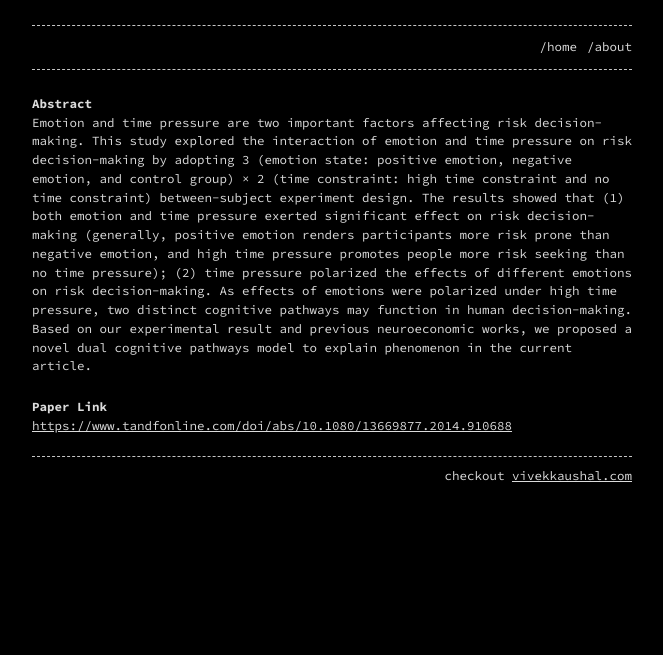
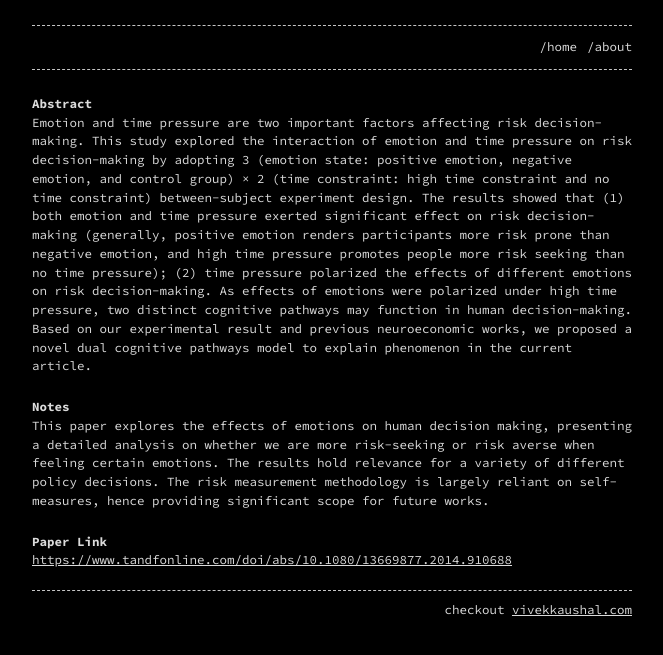
Before and after one commit to kaushalvivek/lit-review, a Jekyll site: the page built from _posts/2018-5-4-wang-2015.md, in a window 1280 px wide. Shown: the top 655 px of the page, without its empty margins (308-971 px from the left). Built offline with Jekyll 4.4.1, drawn with Linux system fonts in a browser that asks for light colours.

Commit message:
Notes added for all papers

```diff
--- a/_posts/2018-5-4-wang-2015.md
+++ b/_posts/2018-5-4-wang-2015.md
@@ -8,5 +8,8 @@ categories:
 
 Emotion and time pressure are two important factors affecting risk decision-making. This study explored the interaction of emotion and time pressure on risk decision-making by adopting 3 (emotion state: positive emotion, negative emotion, and control group) × 2 (time constraint: high time constraint and no time constraint) between-subject experiment design. The results showed that (1) both emotion and time pressure exerted significant effect on risk decision-making (generally, positive emotion renders participants more risk prone than negative emotion, and high time pressure promotes people more risk seeking than no time pressure); (2) time pressure polarized the effects of different emotions on risk decision-making. As effects of emotions were polarized under high time pressure, two distinct cognitive pathways may function in human decision-making. Based on our experimental result and previous neuroeconomic works, we proposed a novel dual cognitive pathways model to explain phenomenon in the current article.
 
+# Notes
+This paper explores the effects of emotions on human decision making, presenting a detailed analysis on whether we are more risk-seeking or risk averse when feeling certain emotions. The results hold relevance for a variety of different policy decisions. The risk measurement methodology is largely reliant on self-measures, hence providing significant scope for future works.
+
 # Paper Link
 [https://www.tandfonline.com/doi/abs/10.1080/13669877.2014.910688](https://www.tandfonline.com/doi/abs/10.1080/13669877.2014.910688)
```
Also changed, not shown: _posts/2018-11-15-vorobyev-2015.md (+4 -0 lines), _posts/2018-9-14-sjoberg-2007.md (+3 -0 lines), favicon.ico (added).
